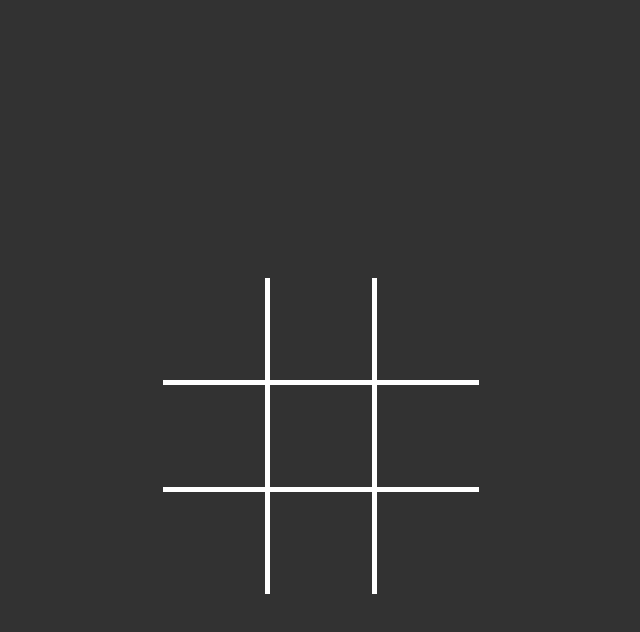
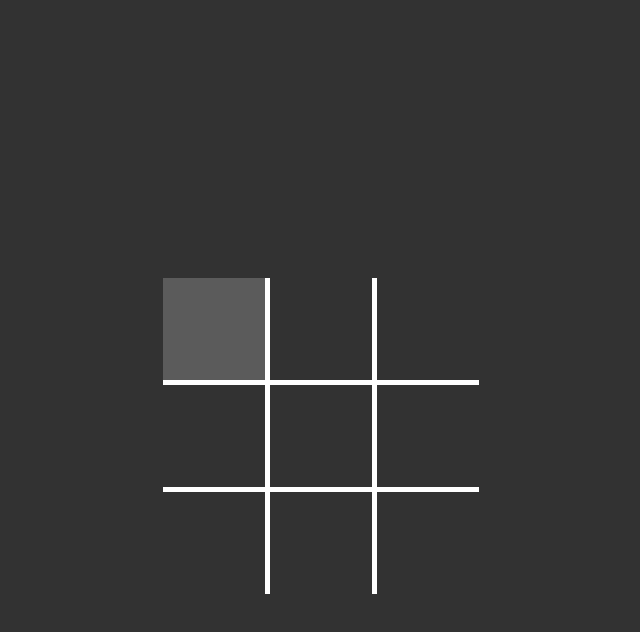
Before and after one commit to TobiNoe/TicTacToe, a plain HTML site: page index.html in a window 1280 px wide. In both pictures the pointer is over the element 534 px from the left and 416 px from the top of the page. Shown: the part 86-718 px from the top of the page, without its empty margins (319-959 px from the left). Drawn offline with Linux system fonts and the light colour scheme.

Commit message:
add css property to td elemts if hover over it

```diff
--- a/style.css
+++ b/style.css
@@ -30,6 +30,11 @@ td {
   font-weight: bold;
 }
 
+td:hover {
+  background-color: rgba(255, 255, 255, 0.2);
+  cursor: pointer;
+}
+
 table td {
   border: 5px solid white;
 }
```
